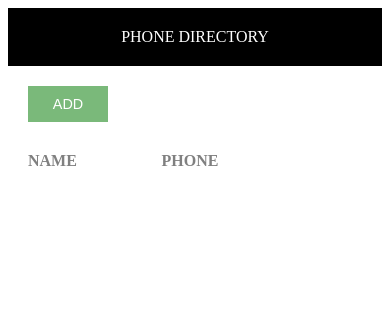
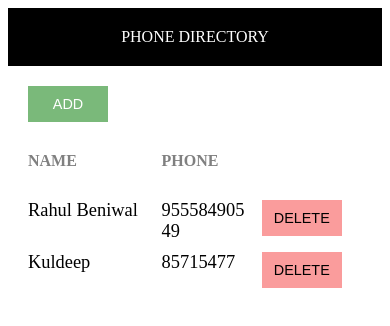
Before and after one commit to Rahulbeniwal26119/Phone-Directory, a React (Create React App) app: page / in a window 390 px wide. Shown: the top 326 px of the page. Built offline with nearby package versions, Linux system fonts and the light colour scheme.

Commit message:
Addeed PhoneDirectory as smart component

```diff
--- a/src/AddSubscriber.js
+++ b/src/AddSubscriber.js
@@ -19,6 +19,11 @@
         this.setState(state);
         console.log(this.state);
     }
+    onFormSubmitted = (e)=>{
+        e.preventDefault();
+        this.props.addSubscriberHandler(this.state);
+        this.setState({id:0 , name : '' , phone : ''})
+    }
     render() {
         const {name , phone} = this.state;
         console.log(this.state);
@@ -29,7 +34,7 @@
             <Header heading="Add Subscriber"/>
             <div className="component-body-container">
                 <button className="custom-btn">Back</button>
-                <form className="subscriber-form">
+                <form className="subscriber-form" onSubmit={this.onFormSubmitted.bind(this)}>
                 <label htmlFor="name" className="label-control">Name</label> <br/>
                 <input id="name" type="text" className="input-control" name="name" onChange={this.inputChangeHandler}/> <br/>
                 <label htmlFor="phone" className="label-control">Phone : </label><br/>
--- a/src/App.js
+++ /dev/null
@@ -1,51 +0,0 @@
-import Header from './Header'
-import './App.css';
-import React , { Component} from 'react';
-import './common/common.css';
-
-class App extends Component{
-
-  constructor()
-  {
-    super();
-    this.state = {
-      subscribersListToshow : []
-    }
-  }
-  render() {
-    function deleteHandler(message)
-    {
-        alert(message);
-    }
-
-  return (
-    <div className="component-container">
-    <Header heading="Phone Directory" creator="Rahul Beniwal"/>
-    <div className="component-body-container">
-          <button className="custom-btn add-btn">Add</button>
-
-          <div className="grid-container heading-container">
-            <span className="grid-item name-heading">Name</span>
-            <span className="grid-item phone-heading">Phone</span>
-          </div>
-          {
-            this.state.subscribersListToshow.map(sub => {
-              return  <div key={sub.id} className="grid-container">
-            <span className="grid-item ">{sub.name}</span>
-            <span className="grid-item ">{sub.phone}</span>
-            <span className="grid-item action-btn-container">
-            <button className="custom-btn delete-btn"onClick={deleteHandler.bind(this , "Delete Clicked")}>Delete</button>
-            </span>
-            </div>
-            })
-          }
-
-
-
-        </div>
-    </div>
-  );
-}
-}
-
-export default App;
--- /dev/null
+++ b/src/PhoneDirectory.js
@@ -0,0 +1,43 @@
+import React, {Component} from 'react';
+import AddSubscriber from './AddSubscriber';
+import ShowSubscriber from './ShowSubscriber';
+class PhoneDirectory extends Component {
+    constructor()
+    {
+        super();
+        this.state= {
+            subscribersList : [{
+                id : 1,
+                name : "Rahul Beniwal",
+                phone : "95558490549"
+            },
+            {
+                id : 2,
+                name  : "Kuldeep",
+                phone : "85715477"
+            }
+        ]
+        }
+    }
+    addSubscriberHandler = (newSubscriber)=>{
+        let subscribersList = this.state.subscribersList;
+        if(subscribersList.length > 0)
+        {
+            newSubscriber.id = subscribersList[subscribersList.length - 1].id + 1;
+        }
+        else
+        {
+            newSubscriber.id = 1;
+        }
+        subscribersList.push(newSubscriber);
+        this.setState({subscribersList : subscribersList});
+        console.log(this.state.subscribersList);
+    }
+    render() {
+        return (
+            // <ShowSubscriber addSubscriberHandler={this.addSubscriberHandler}/>
+            <ShowSubscriber subscribersList={this.state.subscribersList}/>
+        )
+    }
+}
+export default PhoneDirectory;
--- /dev/null
+++ b/src/ShowSubscriber.js
@@ -0,0 +1,49 @@
+import Header from './Header'
+import './ShowSubscriber.css';
+import React, {Component} from 'react';
+import './common/common.css';
+
+class ShowSubscriber extends Component {
+
+    render() {
+        function deleteHandler(message) {
+            alert(message);
+        }
+        console.log("REnder was called");
+
+        return (<div className="component-container">
+            <Header heading="Phone Directory" creator="Rahul Beniwal"/>
+            <div className="component-body-container">
+                <button className="custom-btn add-btn">Add</button>
+
+                <div className="grid-container heading-container">
+                    <span className="grid-item name-heading">Name</span>
+                    <span className="grid-item phone-heading">Phone</span>
+                </div>
+                {
+                this.props.subscribersList.map(sub => {
+                    return <div key={
+                            sub.id
+                        }
+                        className="grid-container">
+                        <span className="grid-item "> {
+                            sub.name
+                        }</span>
+                        <span className="grid-item "> {
+                            sub.phone
+                        }</span>
+                        <span className="grid-item action-btn-container">
+                            <button className="custom-btn delete-btn"
+                                onClick={
+                                    deleteHandler.bind(this, "Delete Clicked")
+                            }>Delete</button>
+                        </span>
+                    </div>
+            })
+            } </div>
+        </div>);
+
+    }
+}
+
+export default ShowSubscriber;
--- a/src/index.js
+++ b/src/index.js
@@ -1,16 +1,14 @@
 import React from 'react';
 import ReactDOM from 'react-dom';
-import App from './App';
+import ShowSubscriber from './ShowSubscriber';
 import AddSubscriber from './AddSubscriber';
 import reportWebVitals from './reportWebVitals';
-import './common/common.css'
+import './common/common.css';
+import PhoneDirectory from './PhoneDirectory';
 
-ReactDOM.render(
-  <React.StrictMode>
-  <App/>
-  </React.StrictMode>,
-  document.getElementById('root')
-);
+ReactDOM.render (<React.StrictMode>
+    <PhoneDirectory/>
+</React.StrictMode>, document.getElementById('root'));
 
 // If you want to start measuring performance in your app, pass a function
 // to log results (for example: reportWebVitals(console.log))
```
Also changed, not shown: src/ShowSubscriber.css (renamed from src/App.css), 1 other file (tests, documents, lock files or other folders).
